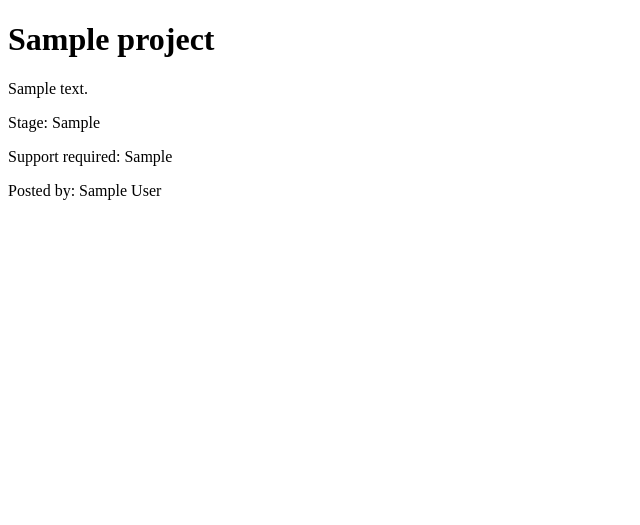
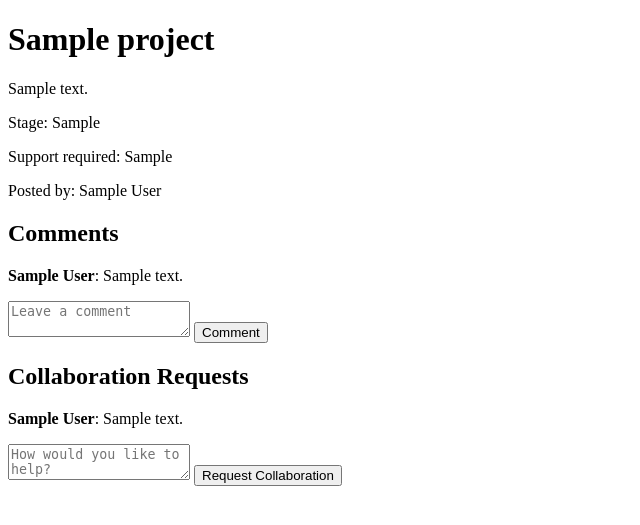
Before and after one commit to HarmonyWM/mzansibuilds, a Flask app: page /projects/1 in a window 1280 px wide. Shown: the top 525 px of the page, without its empty margins (0-640 px from the left). Run offline with Flask 3, Linux system fonts and the light colour scheme; a user stored in the database is signed in; tables that the repository leaves empty hold one stand-in row (values such as "Sample post").

Commit message:
Implemented comments and collaboration requests

```diff
--- a/app/routes/projects.py
+++ b/app/routes/projects.py
@@ -1,6 +1,9 @@
 from flask import Blueprint, render_template, redirect, url_for, request, flash, abort
 from flask_login import login_required, current_user
-from app.services.project_service import create_project, get_project_by_id
+from app.services.project_service import (
+    create_project, get_project_by_id, get_active_projects,
+    add_comment, add_collaboration_request
+)
 
 projects_bp = Blueprint('projects', __name__)
 
@@ -30,3 +33,35 @@ def detail(project_id):
     if not project:
         abort(404)
     return render_template('projects/detail.html', project=project)
+
+
+@projects_bp.route('/projects/<int:project_id>/comment', methods=['POST'])
+@login_required
+def comment(project_id):
+    project = get_project_by_id(project_id)
+    if not project:
+        abort(404)
+
+    content = request.form.get('content', '').strip()
+    if not content:
+        flash('Comment content is required.')
+        return redirect(url_for('projects.detail', project_id=project_id))
+
+    add_comment(project_id, current_user.id, content)
+    return redirect(url_for('projects.detail', project_id=project_id))
+
+
+@projects_bp.route('/projects/<int:project_id>/collaborate', methods=['POST'])
+@login_required
+def collaborate(project_id):
+    project = get_project_by_id(project_id)
+    if not project:
+        abort(404)
+
+    message = request.form.get('message', '').strip()
+    if not message:
+        flash('Message is required.')
+        return redirect(url_for('projects.detail', project_id=project_id))
+
+    add_collaboration_request(project_id, current_user.id, message)
+    return redirect(url_for('projects.detail', project_id=project_id))
--- a/app/services/project_service.py
+++ b/app/services/project_service.py
@@ -1,5 +1,7 @@
 from app.extensions import db
 from app.models.project import Project
+from app.models.comment import Comment
+from app.models.collaboration import CollaborationRequest
 
 
 def create_project(user_id, title, description, stage, support_required):
@@ -16,8 +18,22 @@ def create_project(user_id, title, description, stage, support_required):
 
 
 def get_project_by_id(project_id):
-    return Project.query.get(project_id)
+    return db.session.get(Project, project_id)
 
 
 def get_active_projects():
     return Project.query.filter_by(status='active').order_by(Project.created_at.desc()).all()
+
+
+def add_comment(project_id, user_id, content):
+    comment = Comment(project_id=project_id, user_id=user_id, content=content)
+    db.session.add(comment)
+    db.session.commit()
+    return comment
+
+
+def add_collaboration_request(project_id, user_id, message):
+    collab = CollaborationRequest(project_id=project_id, user_id=user_id, message=message)
+    db.session.add(collab)
+    db.session.commit()
+    return collab
--- a/app/templates/projects/detail.html
+++ b/app/templates/projects/detail.html
@@ -5,4 +5,32 @@
 <p>Stage: {{ project.stage }}</p>
 <p>Support required: {{ project.support_required }}</p>
 <p>Posted by: {{ project.author.name }}</p>
+
+<h2>Comments</h2>
+{% for comment in project.comments %}
+    <p><strong>{{ comment.author.name }}</strong>: {{ comment.content }}</p>
+{% else %}
+    <p>No comments yet.</p>
+{% endfor %}
+
+{% if current_user.is_authenticated %}
+<form method="POST" action="{{ url_for('projects.comment', project_id=project.id) }}">
+    <textarea name="content" placeholder="Leave a comment" required></textarea>
+    <button type="submit">Comment</button>
+</form>
+{% endif %}
+
+<h2>Collaboration Requests</h2>
+{% for collab in project.collaboration_requests %}
+    <p><strong>{{ collab.author.name }}</strong>: {{ collab.message }}</p>
+{% else %}
+    <p>No collaboration requests yet.</p>
+{% endfor %}
+
+{% if current_user.is_authenticated %}
+<form method="POST" action="{{ url_for('projects.collaborate', project_id=project.id) }}">
+    <textarea name="message" placeholder="How would you like to help?" required></textarea>
+    <button type="submit">Request Collaboration</button>
+</form>
+{% endif %}
 {% endblock %}
```
